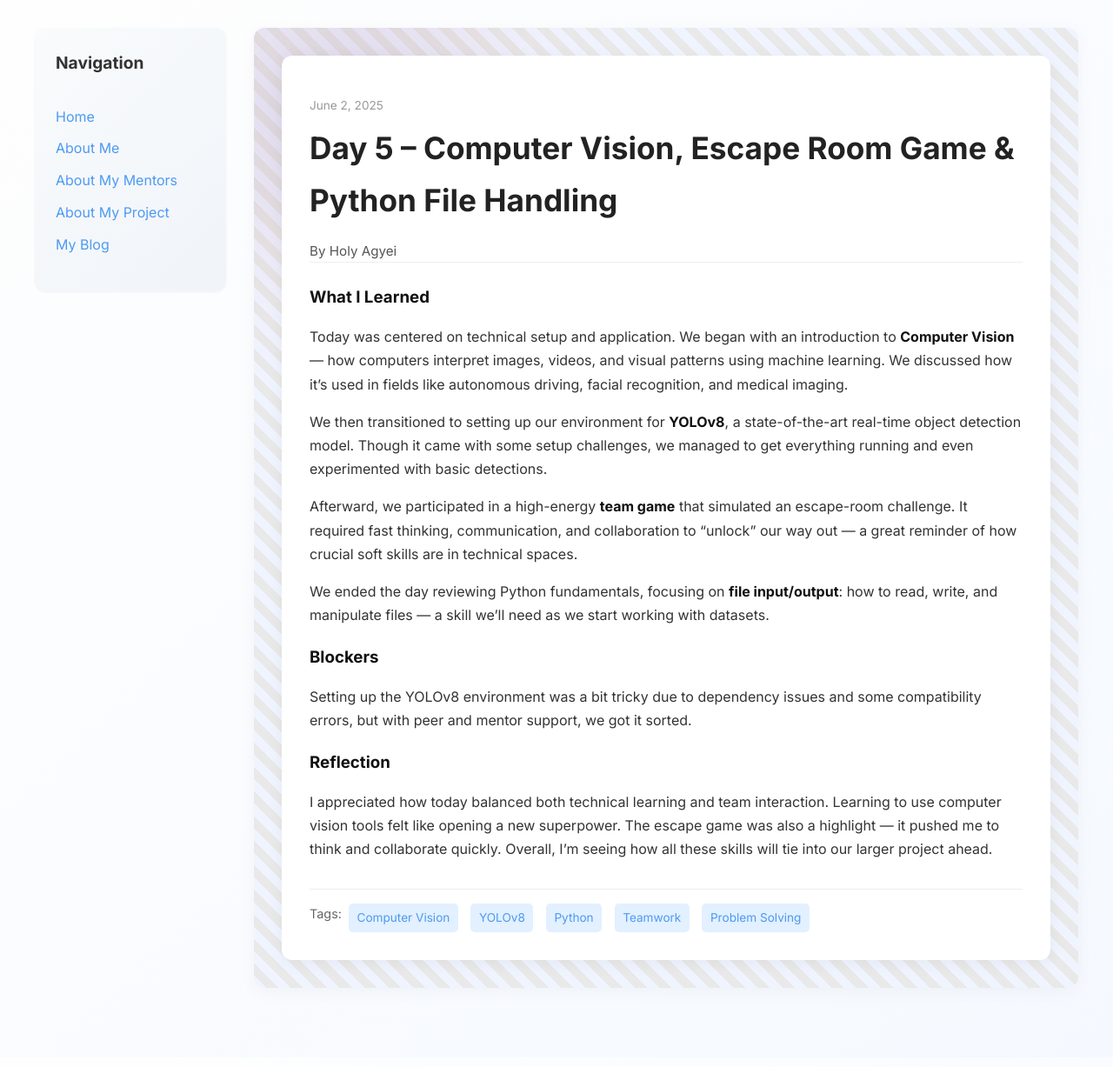
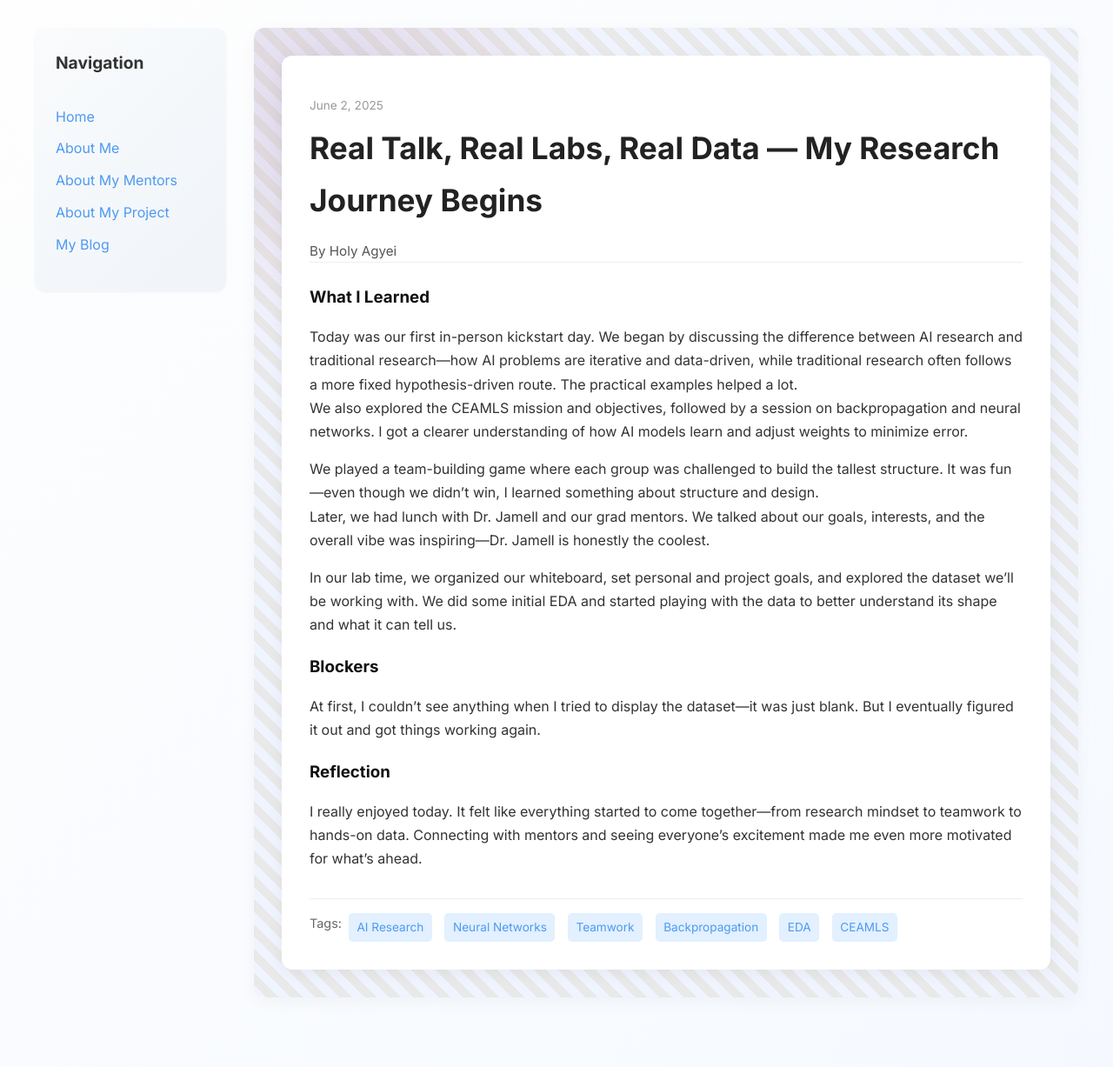
Before and after one commit to holly-agyei/holly-agyei.github.io, a Jekyll site: the page built from _posts/2025-06-02-day-5.md, in a window 1280 px wide. Shown: the whole page at 87% size. Built offline with Jekyll 4.4.1, drawn with Linux system fonts in a browser that asks for light colours.

Commit message:
Update 2025-06-02-day-5.md

```diff
--- a/_posts/2025-06-02-day-5.md
+++ b/_posts/2025-06-02-day-5.md
@@ -1,22 +1,24 @@
 ---
 layout: post
-title: "Day 5 – Computer Vision, Escape Room Game & Python File Handling"
+title: "Real Talk, Real Labs, Real Data — My Research Journey Begins"
 date: 2025-06-02
 author: Holy Agyei
-permalink: /day3.html
-tags: ["Computer Vision", "YOLOv8", "Python", "Teamwork", "Problem Solving"]
+permalink: /day5.html
+tags: ["AI Research", "Neural Networks", "Teamwork", "Backpropagation", "EDA", "CEAMLS"]
+
 what_i_learned: |
-  Today was centered on technical setup and application. We began with an introduction to **Computer Vision** — how computers interpret images, videos, and visual patterns using machine learning. We discussed how it's used in fields like autonomous driving, facial recognition, and medical imaging.
+  Today was our first in-person kickstart day. We began by discussing the difference between AI research and traditional research—how AI problems are iterative and data-driven, while traditional research often follows a more fixed hypothesis-driven route. The practical examples helped a lot.
+  We also explored the CEAMLS mission and objectives, followed by a session on backpropagation and neural networks. I got a clearer understanding of how AI models learn and adjust weights to minimize error.
 
-  We then transitioned to setting up our environment for **YOLOv8**, a state-of-the-art real-time object detection model. Though it came with some setup challenges, we managed to get everything running and even experimented with basic detections.
+  We played a team-building game where each group was challenged to build the tallest structure. It was fun—even though we didn’t win, I learned something about structure and design.
+  Later, we had lunch with Dr. Jamell and our grad mentors. We talked about our goals, interests, and the overall vibe was inspiring—Dr. Jamell is honestly the coolest.
 
-  Afterward, we participated in a high-energy **team game** that simulated an escape-room challenge. It required fast thinking, communication, and collaboration to “unlock” our way out — a great reminder of how crucial soft skills are in technical spaces.
-
-  We ended the day reviewing Python fundamentals, focusing on **file input/output**: how to read, write, and manipulate files — a skill we’ll need as we start working with datasets.
+  In our lab time, we organized our whiteboard, set personal and project goals, and explored the dataset we’ll be working with. We did some initial EDA and started playing with the data to better understand its shape and what it can tell us.
 
 blockers: |
-  Setting up the YOLOv8 environment was a bit tricky due to dependency issues and some compatibility errors, but with peer and mentor support, we got it sorted.
+  At first, I couldn’t see anything when I tried to display the dataset—it was just blank. But I eventually figured it out and got things working again.
 
 reflection: |
-  I appreciated how today balanced both technical learning and team interaction. Learning to use computer vision tools felt like opening a new superpower. The escape game was also a highlight — it pushed me to think and collaborate quickly. Overall, I’m seeing how all these skills will tie into our larger project ahead.
+  I really enjoyed today. It felt like everything started to come together—from research mindset to teamwork to hands-on data. Connecting with mentors and seeing everyone’s excitement made me even more motivated for what’s ahead.
+
 ---
```
